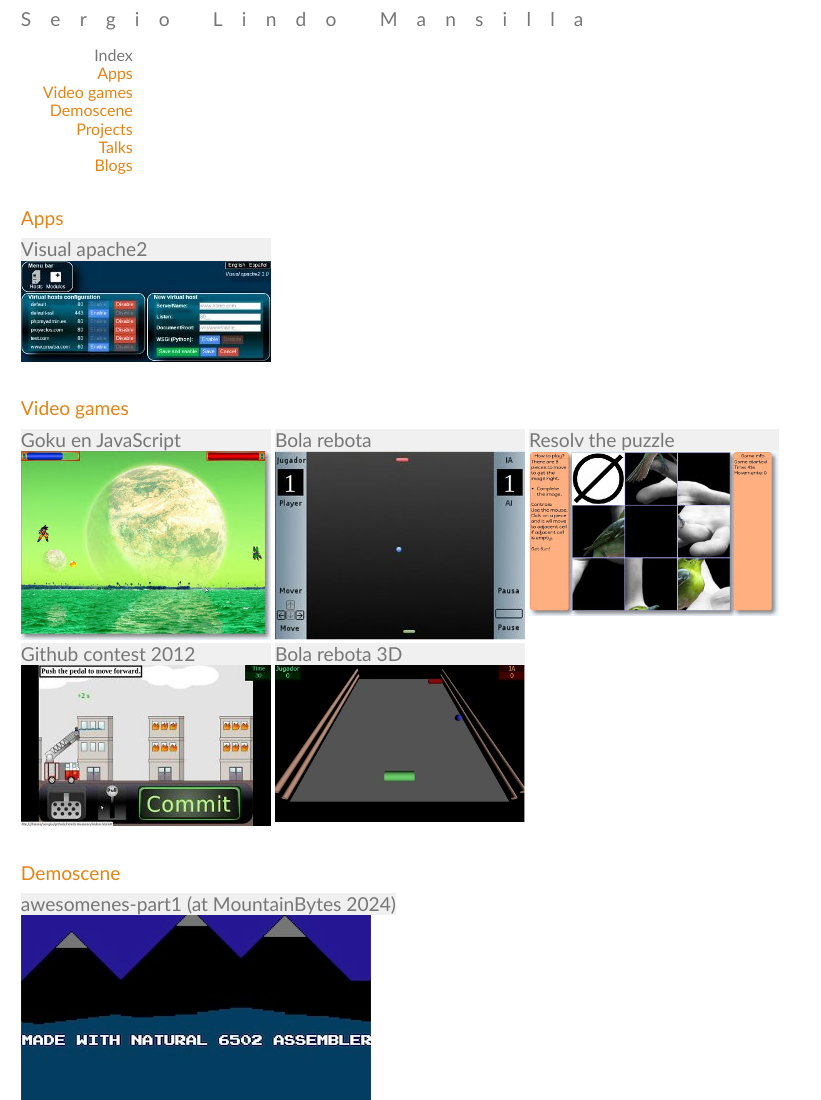
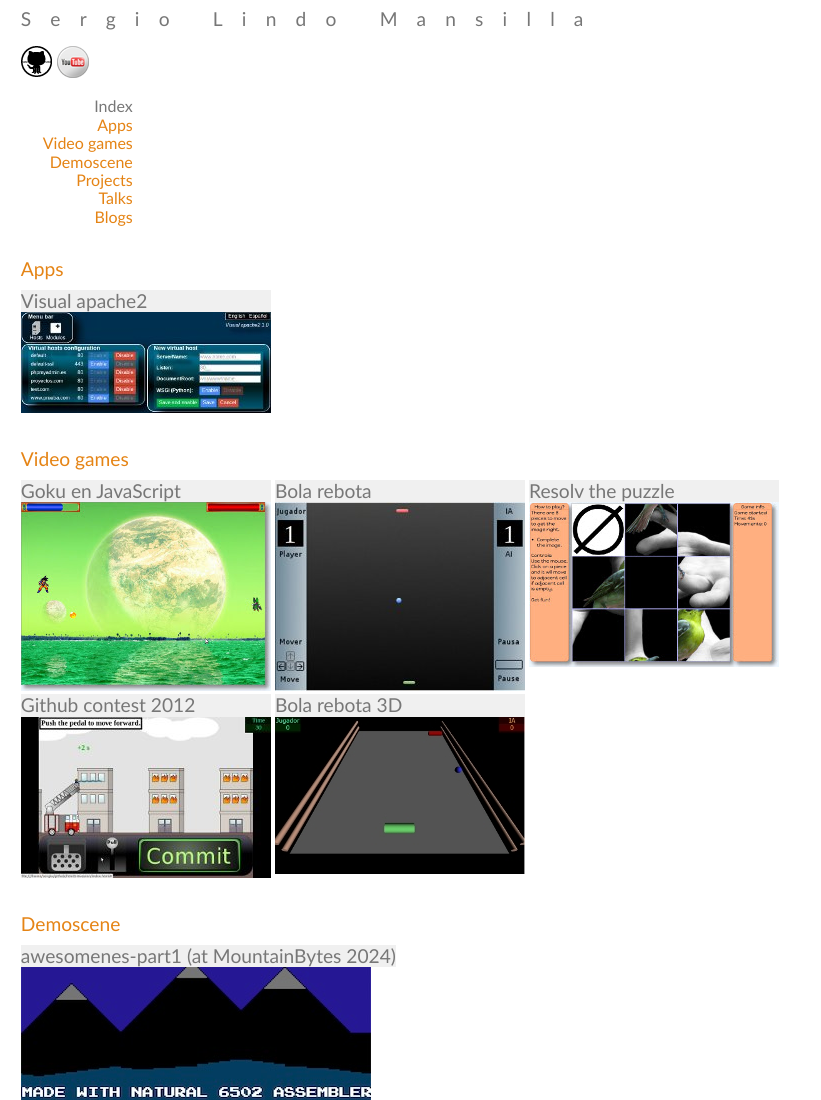
Before and after one commit to binary-sequence/binary-sequence.github.com, a plain HTML site: page index.html in a window 1280 px wide. Shown: the top 1100 px of the page, without its empty margins (0-821 px from the left). Drawn offline with Linux system fonts and the light colour scheme.

Commit message:
Add github and youtube links to header

```diff
--- a/css/portfolio.css
+++ b/css/portfolio.css
@@ -91,6 +91,10 @@ nav ul a:hover {
     margin: .5em 1.3em;
 }
 
+#headerOfBody a {
+    text-decoration: none;
+}
+
 #headerOfBody h1 {
     letter-spacing: 1em;
 }
--- a/index.html
+++ b/index.html
@@ -13,6 +13,14 @@
 <body>
     <header id="headerOfBody">
         <h1>Sergio Lindo Mansilla</h1>
+        <p>
+            <a href="https://github.com/binary-sequence?tab=repositories" target="_blank">
+                <img src="img/github.png" />
+            </a>
+            <a href="https://www.youtube.com/user/secuenciabinaria/videos?view=0" target="_blank">
+                <img src="img/youtube.png" />
+            </a>
+        </p>
     </header>
 
     <nav id="navMenu">
```
